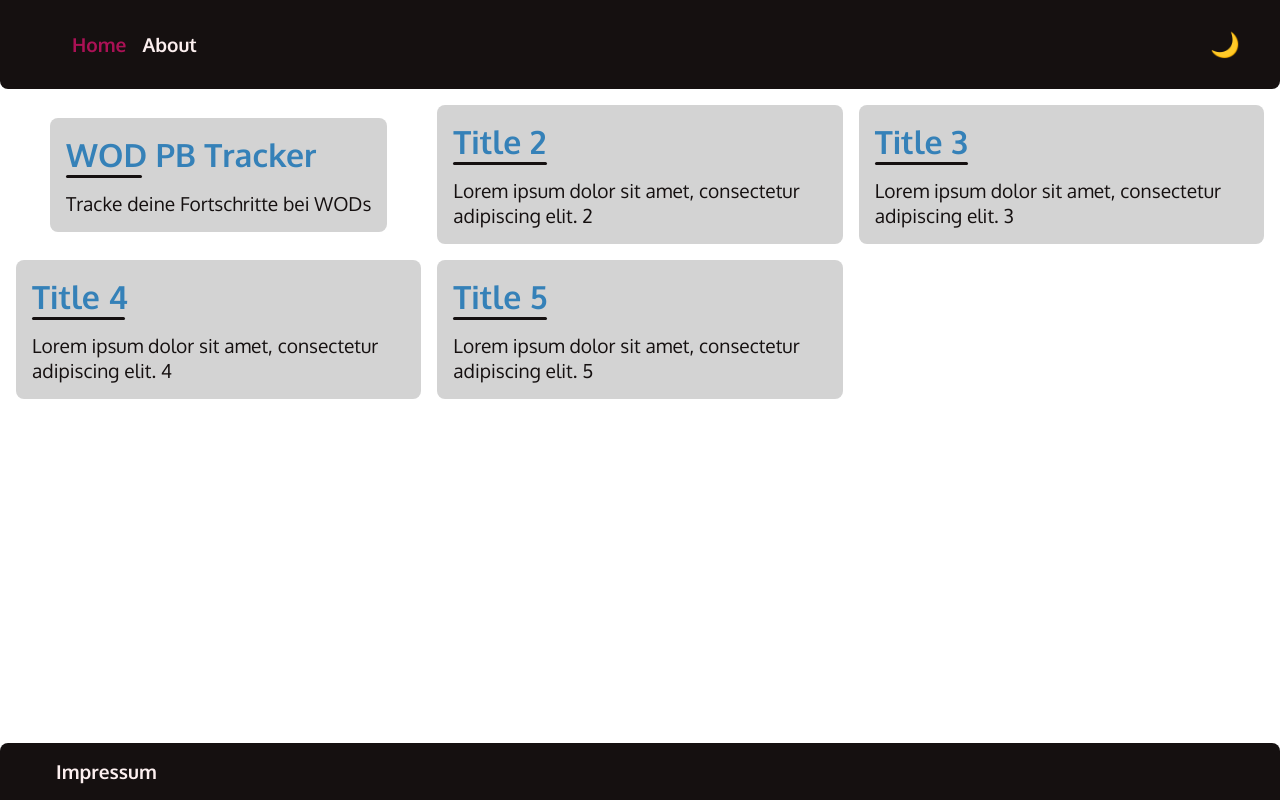
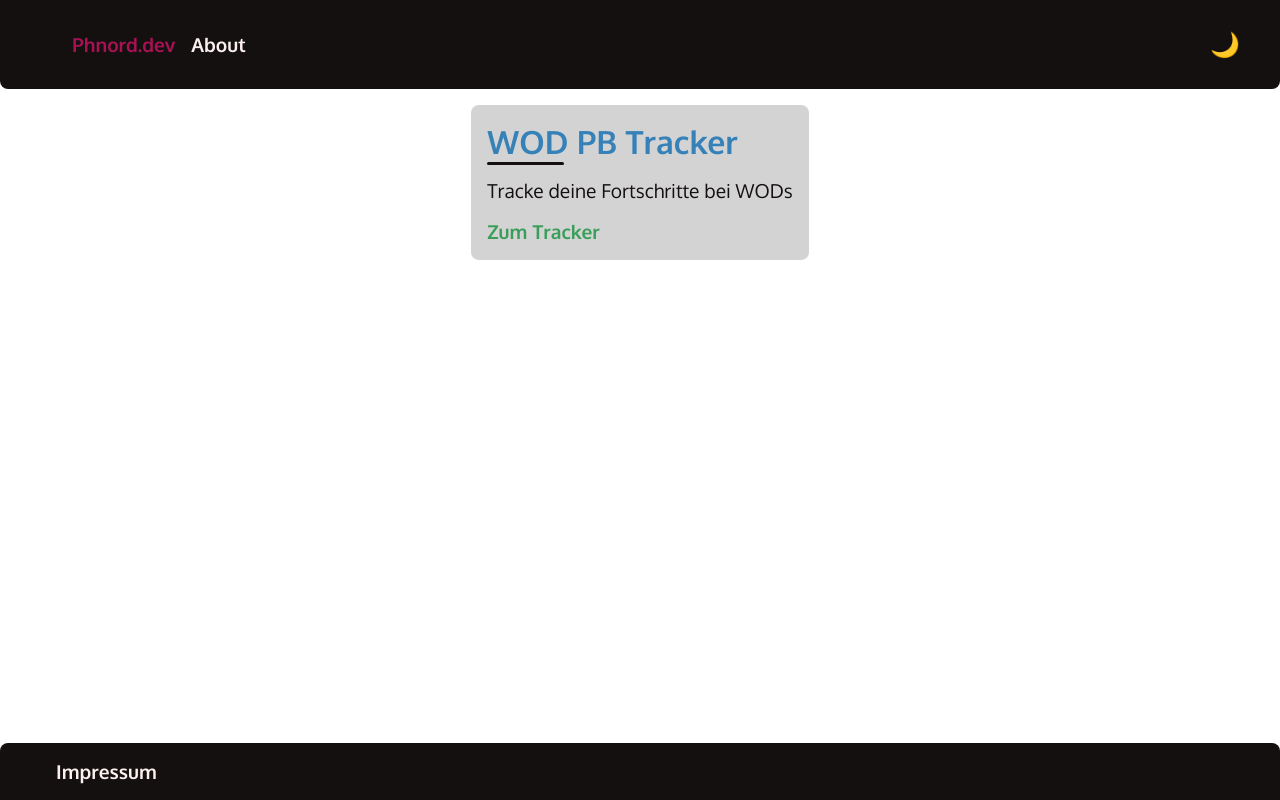
Before and after one commit to Dr0nhp/phnord.dev, a Vue app: page / in a window 1280 px wide. Built offline with nearby package versions, Linux system fonts and the light colour scheme.

Commit message:
ascii art

```diff
--- a/src/components/CardElement.vue
+++ b/src/components/CardElement.vue
@@ -2,6 +2,15 @@
   <div class="card">
     <h2 class="card__title">{{ title }}</h2>
     <p class="card__description">{{ description }}</p>
+    <a
+        v-if="link"
+        :href="link"
+        :target="external ? '_blank' : '_self'"
+        :rel="external ? 'noopener noreferrer' : ''"
+        class="card__link interactive"
+    >
+      {{ linkText }}
+    </a>
   </div>
 </template>
 
@@ -9,7 +18,17 @@
 export default {
   props: {
     title: String,
-    description: String
+    description: String,
+    link: {
+      type: String,
+      required: false,
+      default: null
+    },
+    linkText: String,
+    external: {
+      type: Boolean,
+      default: false
+    }
   }
 }
 </script>
--- a/src/components/CardGrid.vue
+++ b/src/components/CardGrid.vue
@@ -5,6 +5,9 @@
         :key="card.id || index"
         :title="card.title"
         :description="card.description"
+        :link="card.link"
+        :linkText="card.linkText"
+        :external="card.external"
     />
   </div>
 </template>
--- a/src/components/TheHeader.vue
+++ b/src/components/TheHeader.vue
@@ -3,7 +3,7 @@
     <nav>
       <ul>
         <li>
-          <RouterLink to="/" id="home">Home</RouterLink>
+          <RouterLink to="/" id="home">Phnord.dev</RouterLink>
         </li>
         <li>
           <RouterLink to="/about">About</RouterLink>
--- a/src/main.scss
+++ b/src/main.scss
@@ -17,3 +17,4 @@
 @use 'scss/components/dark-light';
 
 // 5. Utilities/Themes
+@use 'scss/utilities/helpers';
--- a/src/router/index.js
+++ b/src/router/index.js
@@ -2,6 +2,7 @@ import {createRouter, createWebHistory} from 'vue-router'
 
 import HomePage from '../views/HomePage.vue'
 import AboutPage from '../views/AboutPage.vue'
+import TrackerPage from '../views/TrackerPage.vue'
 
 const routes = [
     {
@@ -13,6 +14,11 @@ const routes = [
         path: '/about',
         name: 'About',
         component: AboutPage
+    },
+    {
+        path: '/tracker',
+        name: 'Tracker',
+        component: TrackerPage
     }
 ]
 
--- a/src/scss/components/_dark-light.scss
+++ b/src/scss/components/_dark-light.scss
@@ -19,7 +19,7 @@
   }
 }
 
-body.dark-mode {
+.dark-mode {
   background-color: $dark-body-background;
   color: $dark-color-text;
 
--- /dev/null
+++ b/src/scss/utilities/_helpers.scss
@@ -0,0 +1,14 @@
+@use '../abstract/bundle' as *;
+
+.highlighed {
+  color: $color-highlight;
+}
+
+.interactive {
+  cursor: pointer;
+  color: $color-interaction;
+
+  &:hover {
+    color: $color-highlight;
+  }
+}
--- a/src/views/AboutPage.vue
+++ b/src/views/AboutPage.vue
@@ -1,6 +1,8 @@
 <template>
   <h1>About</h1>
   <p>Work in progress as always</p>
+  <p>Vue3 Traininground</p>
+  <p>Some Tools for personal use</p>
 </template>
 <script setup lang="ts">
 </script>
--- a/src/views/HomePage.vue
+++ b/src/views/HomePage.vue
@@ -2,11 +2,11 @@
   <div id="homepage">
     <CardGrid
         :cards="[
-        { title: 'WOD PB Tracker', description: 'Tracke deine Fortschritte bei WODs' },
-        { title: 'Title 2', description: 'Lorem ipsum dolor sit amet, consectetur adipiscing elit. 2' },
-        { title: 'Title 3', description: 'Lorem ipsum dolor sit amet, consectetur adipiscing elit. 3' },
-        { title: 'Title 4', description: 'Lorem ipsum dolor sit amet, consectetur adipiscing elit. 4' },
-        { title: 'Title 5', description: 'Lorem ipsum dolor sit amet, consectetur adipiscing elit. 5' }
+        { title: 'WOD PB Tracker',
+        description: 'Tracke deine Fortschritte bei WODs',
+        link: '/tracker',
+        linkText: 'Zum Tracker',
+        external: false}
       ]"
     />
   </div>
--- /dev/null
+++ b/src/views/TrackerPage.vue
@@ -0,0 +1,11 @@
+<script setup>
+
+</script>
+
+<template>
+
+</template>
+
+<style scoped>
+
+</style>
```
